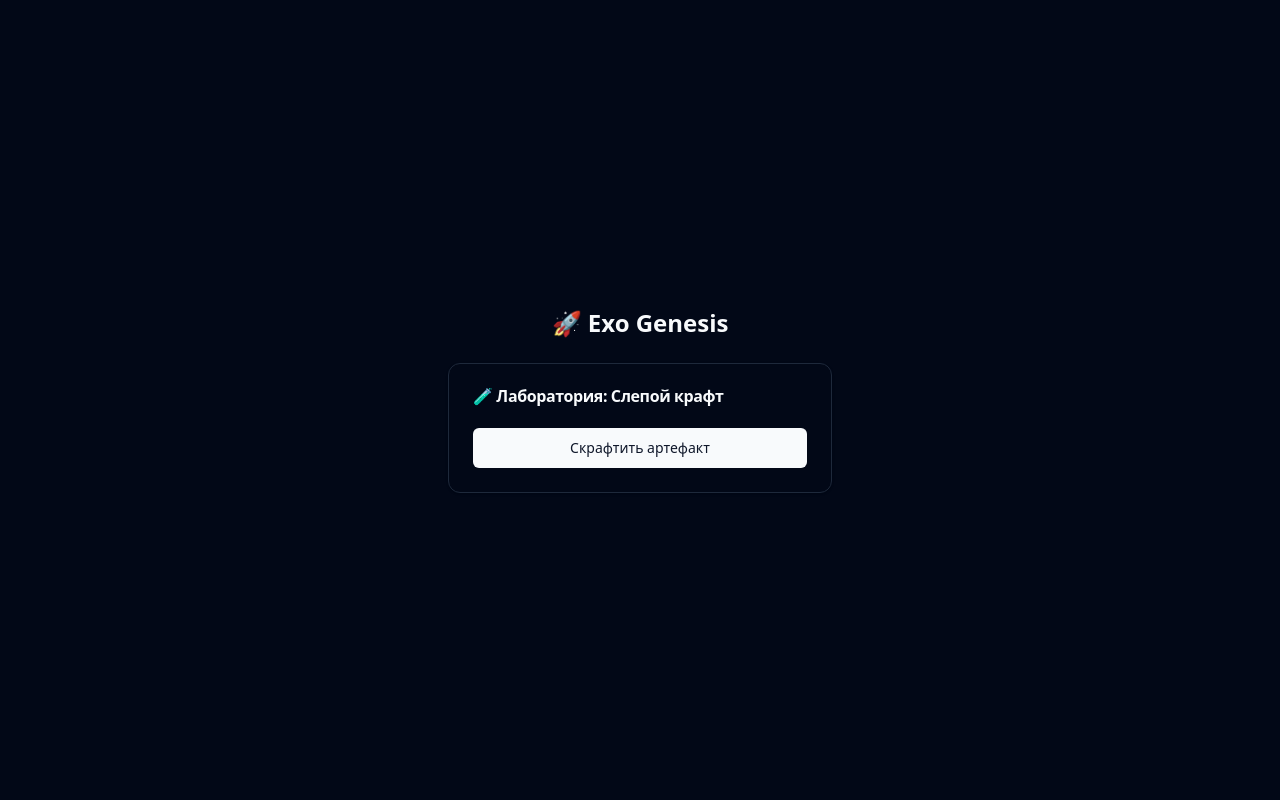
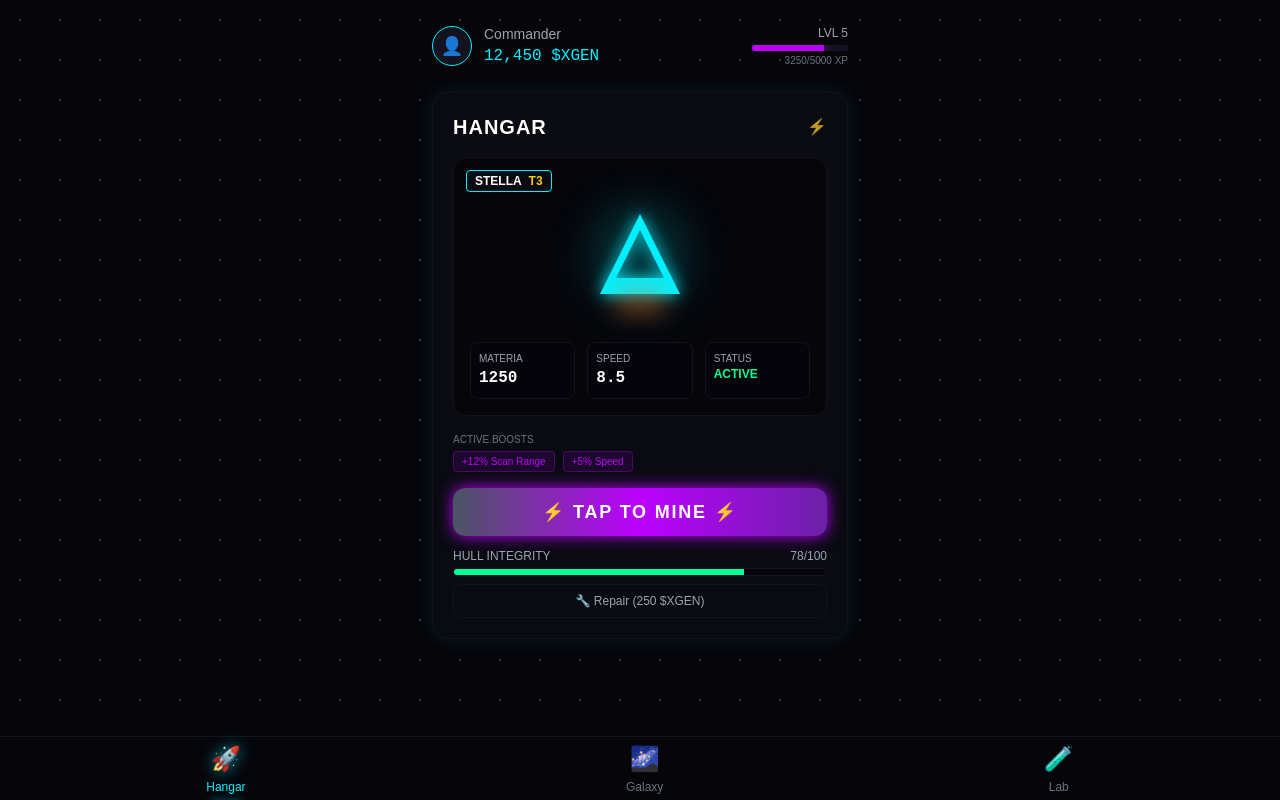
Before and after one commit to wolfindeveloper/exo-genesis-v1, a React (Vite) app in the folder client/: page /hangar in a window 1280 px wide. Built offline with nearby package versions, Linux system fonts and the light colour scheme.

Commit message:
feat: add Hangar UI, navigation, and update DB models

```diff
--- a/client/index.html
+++ b/client/index.html
@@ -5,6 +5,7 @@
     <link rel="icon" type="image/svg+xml" href="/favicon.svg" />
     <meta name="viewport" content="width=device-width, initial-scale=1.0" />
     <title>client</title>
+
     <script src="https://telegram.org/js/telegram-web-app.js"></script>
   </head>
   <body>
--- a/client/package.json
+++ b/client/package.json
@@ -17,6 +17,7 @@
     "lucide-react": "^1.16.0",
     "react": "^19.2.6",
     "react-dom": "^19.2.6",
+    "react-router-dom": "^7.15.1",
     "tailwind-merge": "^3.6.0"
   },
   "devDependencies": {
--- a/client/src/App.tsx
+++ b/client/src/App.tsx
@@ -1,12 +1,20 @@
-// client/src/App.tsx
-import { CraftButton } from "./components/CraftButton"
+import { BrowserRouter, Routes, Route, Navigate } from "react-router-dom"
+import { BottomNav } from "./components/BottomNav"
+import { Hangar } from "./pages/Hangar"
 
 function App() {
   return (
-    <div className="min-h-screen bg-background p-4 flex flex-col items-center justify-center">
-      <h1 className="text-2xl font-bold mb-6">🚀 Exo Genesis</h1>
-      <CraftButton />
-    </div>
+    <BrowserRouter>
+      <div className="min-h-screen bg-space-900">
+        <Routes>
+          <Route path="/" element={<Navigate to="/hangar" replace />} />
+          <Route path="/hangar" element={<Hangar />} />
+          <Route path="/galaxy" element={<div className="p-10 text-center text-gray-500">Galaxy Page (Soon)</div>} />
+          <Route path="/lab" element={<div className="p-10 text-center text-gray-500">Lab Page (Soon)</div>} />
+        </Routes>
+        <BottomNav />
+      </div>
+    </BrowserRouter>
   )
 }
 
--- /dev/null
+++ b/client/src/components/BottomNav.tsx
@@ -0,0 +1,35 @@
+import { useLocation, useNavigate } from "react-router-dom"
+
+const NAV_ITEMS = [
+  { id: "hangar", label: "Hangar", icon: "🚀" },
+  { id: "galaxy", label: "Galaxy", icon: "🌌" },
+  { id: "lab", label: "Lab", icon: "🧪" },
+]
+
+export function BottomNav() {
+  const location = useLocation()
+  const navigate = useNavigate()
+
+  return (
+    <nav className="fixed bottom-0 left-0 right-0 h-16 bg-space-900 border-t border-space-700 flex justify-around items-center px-4 z-50">
+      {NAV_ITEMS.map((item) => {
+        const isActive = location.pathname === `/${item.id}`
+        return (
+          <button
+            key={item.id}
+            onClick={() => navigate(`/${item.id}`)}
+            className={`flex flex-col items-center gap-1 transition-colors ${
+              isActive ? "text-neon-blue" : "text-gray-500"
+            }`}
+          >
+            <span className={`text-2xl ${isActive ? "drop-shadow-[0_0_8px_rgba(0,240,255,0.6)]" : ""}`}>
+              {item.icon}
+            </span>
+            <span className="text-xs font-medium">{item.label}</span>
+            {isActive && <div className="absolute -bottom-1 w-8 h-0.5 bg-neon-blue rounded-full shadow-neon-blue" />}
+          </button>
+        )
+      })}
+    </nav>
+  )
+}
--- a/client/src/index.css
+++ b/client/src/index.css
@@ -2,30 +2,12 @@
 @tailwind components;
 @tailwind utilities;
 
-@layer base {
-  :root {
-    --background: 222.2 84% 4.9%;
-    --foreground: 210 40% 98%;
-    --card: 222.2 84% 4.9%;
-    --card-foreground: 210 40% 98%;
-    --primary: 210 40% 98%;
-    --primary-foreground: 222.2 47.4% 11.2%;
-    --secondary: 217.2 32.6% 17.5%;
-    --secondary-foreground: 210 40% 98%;
-    --muted: 217.2 32.6% 17.5%;
-    --muted-foreground: 215 20.2% 65.1%;
-    --accent: 217.2 32.6% 17.5%;
-    --accent-foreground: 210 40% 98%;
-    --destructive: 0 62.8% 30.6%;
-    --destructive-foreground: 210 40% 98%;
-    --border: 217.2 32.6% 17.5%;
-    --input: 217.2 32.6% 17.5%;
-    --ring: 212.7 26.8% 83.9%;
-    --radius: 0.5rem;
-  }
+body {
+  background-color: #05050A;
+  color: #E2E8F0;
+  font-family: sans-serif;
+  overflow-x: hidden; /* Чтобы не скроллилось горизонтально на мобилках */
 }
 
-@layer base {
-  * { @apply border-border; }
-  body { @apply bg-background text-foreground; }
-}
+/* Скрываем скроллбар, но оставляем функционал */
+::-webkit-scrollbar { width: 0px; background: transparent; }
--- /dev/null
+++ b/client/src/pages/Hangar.tsx
@@ -0,0 +1,129 @@
+import { useState } from "react"
+
+// Mock данные (пока)
+const MOCK_SHIP = {
+  name: "STELLA",
+  rank: 3,
+  materia: 1250,
+  speed: 8.5,
+  status: "ACTIVE",
+  hp: 78,
+  hpMax: 100,
+  boosts: ["+12% Scan Range", "+5% Speed"],
+}
+
+export function Hangar() {
+  const [repairing, setRepairing] = useState(false)
+
+  const hpPercent = (MOCK_SHIP.hp / MOCK_SHIP.hpMax) * 100
+  const hpColor = hpPercent > 60 ? "bg-neon-green" : hpPercent > 30 ? "bg-yellow-400" : "bg-neon-red"
+
+  return (
+    <div className="min-h-screen bg-space-900 text-white pb-20 relative overflow-hidden">
+      {/* Звёздный фон (CSS паттерн) */}
+      <div className="absolute inset-0 opacity-20 pointer-events-none"
+           style={{ backgroundImage: "radial-gradient(white 1px, transparent 1px)", backgroundSize: "40px 40px" }} />
+
+      <div className="relative z-10 max-w-md mx-auto px-4 pt-6">
+        {/* Top Bar */}
+        <div className="flex items-center justify-between mb-6">
+          <div className="flex items-center gap-3">
+            <div className="w-10 h-10 rounded-full bg-space-700 border border-neon-blue flex items-center justify-center text-lg">👤</div>
+            <div>
+              <p className="text-sm text-gray-400">Commander</p>
+              <p className="font-mono text-neon-blue">12,450 $XGEN</p>
+            </div>
+          </div>
+          <div className="text-right">
+            <p className="text-xs text-gray-400">LVL 5</p>
+            <div className="w-24 h-1.5 bg-space-700 rounded-full mt-1 overflow-hidden">
+              <div className="h-full bg-neon-purple w-3/4 shadow-[0_0_10px_#BD00FF]" />
+            </div>
+            <p className="text-[10px] text-right text-gray-500 mt-0.5">3250/5000 XP</p>
+          </div>
+        </div>
+
+        {/* Hangar Card */}
+        <div className="bg-space-800 border border-space-700 rounded-2xl p-5 shadow-[0_0_20px_rgba(0,240,255,0.1)] relative">
+          <div className="flex justify-between items-center mb-4">
+            <h2 className="text-xl font-bold tracking-wider text-white">HANGAR</h2>
+            <span className="text-neon-blue animate-pulse">⚡</span>
+          </div>
+
+          {/* Ship Display */}
+          <div className="relative bg-space-900 rounded-xl p-4 mb-4 border border-space-700 overflow-hidden">
+            <div className="absolute top-3 left-3 bg-space-800 px-2 py-0.5 rounded text-xs font-bold border border-neon-blue">
+              {MOCK_SHIP.name} <span className="text-yellow-400 ml-1">T{MOCK_SHIP.rank}</span>
+            </div>
+
+            {/* Placeholder for Ship Image */}
+            <div className="h-40 flex items-center justify-center">
+              <div className="w-24 h-24 relative">
+                <div className="absolute inset-0 bg-neon-blue opacity-20 blur-xl rounded-full" />
+                <svg viewBox="0 0 24 24" className="w-full h-full text-neon-blue drop-shadow-[0_0_8px_#00F0FF]" fill="currentColor">
+                  <path d="M12 2L2 22h20L12 2zm0 4l6 12H6l6-12z" />
+                </svg>
+                <div className="absolute -bottom-2 left-1/2 -translate-x-1/2 w-12 h-4 bg-orange-500 blur-md opacity-60" />
+              </div>
+            </div>
+
+            {/* Stats Row */}
+            <div className="grid grid-cols-3 gap-3 mt-2">
+              <div className="bg-space-900/50 p-2 rounded-lg border border-space-700">
+                <p className="text-[10px] text-gray-400 uppercase">Materia</p>
+                <p className="font-mono font-bold">{MOCK_SHIP.materia}</p>
+              </div>
+              <div className="bg-space-900/50 p-2 rounded-lg border border-space-700">
+                <p className="text-[10px] text-gray-400 uppercase">Speed</p>
+                <p className="font-mono font-bold">{MOCK_SHIP.speed}</p>
+              </div>
+              <div className="bg-space-900/50 p-2 rounded-lg border border-space-700">
+                <p className="text-[10px] text-gray-400 uppercase">Status</p>
+                <p className={`font-bold text-xs ${MOCK_SHIP.status === "ACTIVE" ? "text-neon-green" : "text-neon-red"}`}>
+                  {MOCK_SHIP.status}
+                </p>
+              </div>
+            </div>
+          </div>
+
+          {/* Boosts */}
+          <div className="mb-4">
+            <p className="text-[10px] text-gray-500 uppercase mb-1">Active Boosts</p>
+            <div className="flex flex-wrap gap-2">
+              {MOCK_SHIP.boosts.map((b, i) => (
+                <span key={i} className="text-[10px] bg-neon-purple/10 text-neon-purple px-2 py-0.5 rounded border border-neon-purple/30">
+                  {b}
+                </span>
+              ))}
+            </div>
+          </div>
+
+          {/* Action Button */}
+          <button className="w-full h-12 bg-gradient-to-r from-gray-600 via-neon-purple to-purple-800 rounded-xl font-bold text-lg tracking-widest shadow-neon-purple active:scale-95 transition-transform mb-3">
+            ⚡ TAP TO MINE ⚡
+          </button>
+
+          {/* HP Bar */}
+          <div className="mb-2">
+            <div className="flex justify-between text-xs text-gray-400 mb-1">
+              <span>HULL INTEGRITY</span>
+              <span>{MOCK_SHIP.hp}/{MOCK_SHIP.hpMax}</span>
+            </div>
+            <div className="h-2 bg-space-900 rounded-full overflow-hidden border border-space-700">
+              <div className={`h-full ${hpColor} transition-all duration-500`} style={{ width: `${hpPercent}%` }} />
+            </div>
+          </div>
+
+          {/* Repair Button */}
+          <button
+            onClick={() => setRepairing(true)}
+            disabled={repairing || MOCK_SHIP.hp === MOCK_SHIP.hpMax}
+            className="w-full py-2 text-xs font-medium text-gray-400 border border-space-700 rounded-lg hover:bg-space-800 disabled:opacity-50 disabled:cursor-not-allowed transition-colors"
+          >
+            {repairing ? "⏳ Repairing..." : `🔧 Repair (250 $XGEN)`}
+          </button>
+        </div>
+      </div>
+    </div>
+  )
+}
--- a/client/src/utils/telegram.ts
+++ b/client/src/utils/telegram.ts
@@ -1,5 +1,4 @@
 // client/src/utils/telegram.ts
-
 /**
  * Возвращает заголовки для авторизации через Telegram initData
  */
--- a/client/tailwind.config.js
+++ b/client/tailwind.config.js
@@ -1,53 +1,30 @@
 /** @type {import('tailwindcss').Config} */
 export default {
-    darkMode: ["class"],
-    content: [
-      "./index.html",
-      "./src/**/*.{js,ts,jsx,tsx}",
-    ],
-    theme: {
-      extend: {
-        borderRadius: {
-          lg: "var(--radius)",
-          md: "calc(var(--radius) - 2px)",
-          sm: "calc(var(--radius) - 4px)",
+  content: ["./index.html", "./src/**/*.{js,ts,jsx,tsx}"],
+  theme: {
+    extend: {
+      colors: {
+        space: {
+          900: '#05050A', // Глубокий космос (фон)
+          800: '#0A0A12', // Карточки
+          700: '#13131F', // Бордеры
         },
-        colors: {
-          background: "hsl(var(--background))",
-          foreground: "hsl(var(--foreground))",
-          card: {
-            DEFAULT: "hsl(var(--card))",
-            foreground: "hsl(var(--card-foreground))",
-          },
-          popover: {
-            DEFAULT: "hsl(var(--popover))",
-            foreground: "hsl(var(--popover-foreground))",
-          },
-          primary: {
-            DEFAULT: "hsl(var(--primary))",
-            foreground: "hsl(var(--primary-foreground))",
-          },
-          secondary: {
-            DEFAULT: "hsl(var(--secondary))",
-            foreground: "hsl(var(--secondary-foreground))",
-          },
-          muted: {
-            DEFAULT: "hsl(var(--muted))",
-            foreground: "hsl(var(--muted-foreground))",
-          },
-          accent: {
-            DEFAULT: "hsl(var(--accent))",
-            foreground: "hsl(var(--accent-foreground))",
-          },
-          destructive: {
-            DEFAULT: "hsl(var(--destructive))",
-            foreground: "hsl(var(--destructive-foreground))",
-          },
-          border: "hsl(var(--border))",
-          input: "hsl(var(--input))",
-          ring: "hsl(var(--ring))",
-        },
+        neon: {
+          blue: '#00F0FF',  // Акцент 1 (Materia/Speed)
+          purple: '#BD00FF', // Акцент 2 (Button/XP)
+          green: '#00FF94',  // Status Active
+          red: '#FF2A2A',    // Status Damage
+        }
       },
+      fontFamily: {
+        mono: ['Courier New', 'monospace'], // Для цифр
+        sans: ['Inter', 'sans-serif'],
+      },
+      boxShadow: {
+        'neon-blue': '0 0 10px rgba(0, 240, 255, 0.5)',
+        'neon-purple': '0 0 15px rgba(189, 0, 255, 0.4)',
+      }
     },
-    plugins: [require("tailwindcss-animate")],
-  }
+  },
+  plugins: [],
+}
```
Also changed, not shown: 2 other files (tests, documents, lock files or other folders).
